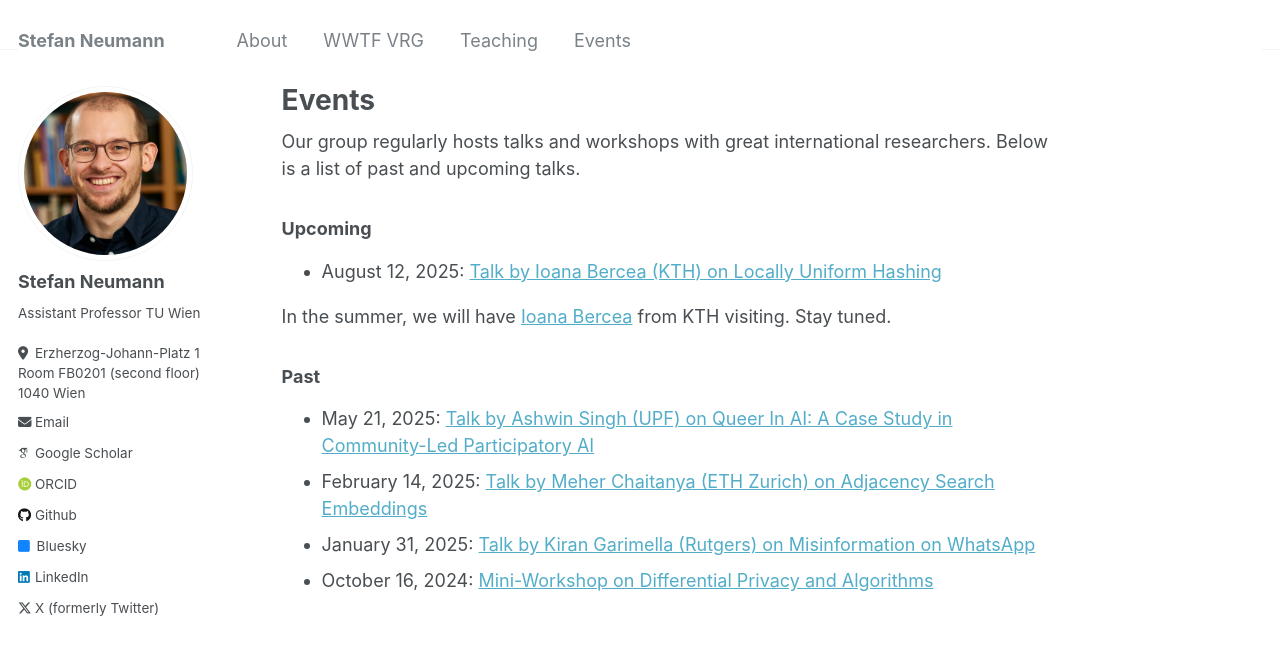
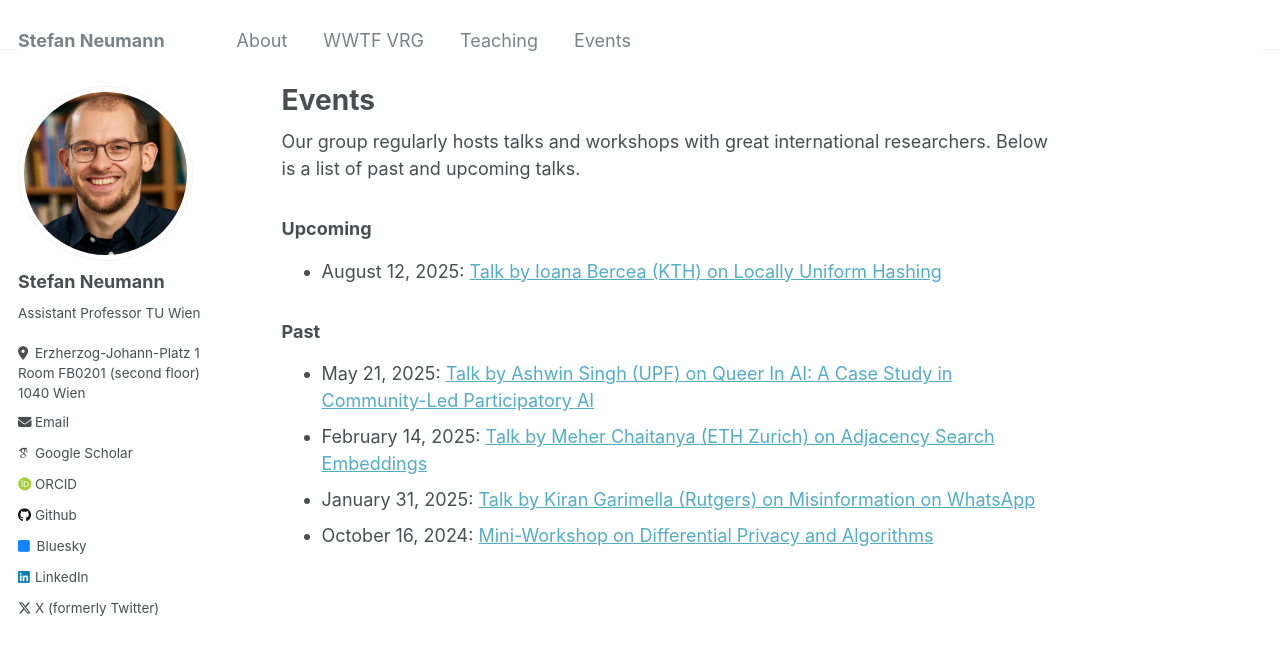
Before and after one commit to StefanResearch/StefanResearch.github.io, a Jekyll site: the page built from _pages/events.md, in a window 1280 px wide. Shown: the top 655 px of the page. Built offline with Jekyll 4.4.1, drawn with Linux system fonts in a browser that asks for light colours; some web fonts are replaced.

Commit message:
Update events.md

```diff
--- a/_pages/events.md
+++ b/_pages/events.md
@@ -11,9 +11,6 @@ researchers. Below is a list of past and upcoming talks.
 ### Upcoming
 - August 12, 2025: [Talk by Ioana Bercea (KTH) on Locally Uniform Hashing](/talk-ioana/)
 
-In the summer, we will have [Ioana Bercea](https://ioanabercea.github.io/webpage/)
-from KTH visiting. Stay tuned.
-
 ### Past
 - May 21, 2025: [Talk by Ashwin Singh (UPF) on Queer In AI: A Case Study in Community-Led Participatory AI](/talk-ashwin/)
 - February 14, 2025: [Talk by Meher Chaitanya (ETH Zurich) on Adjacency Search Embeddings](/talk-meher/)
```
